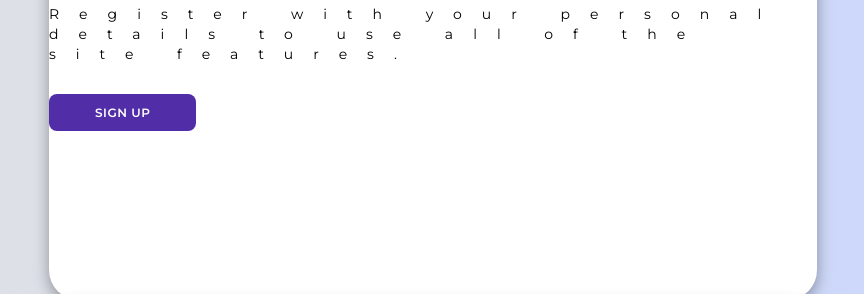
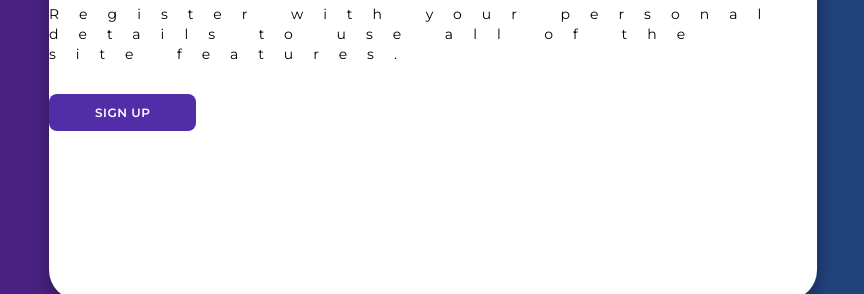
Before and after one commit to Dresae/PrcW06-Login_A, a plain HTML site: page index.html in a window 1280 px wide. Shown: the part 100-394 px from the top of the page, without its empty margins (207-1071 px from the left). Drawn offline with Linux system fonts and the light colour scheme.

Commit message:
body background color change

```diff
--- a/style.css
+++ b/style.css
@@ -8,8 +8,8 @@
 }
 
 body{
-    background-color: #c9d6ff;
-    background: linear-gradient(to right, #e2e2e2, #c9d6ff);
+    background-color: #154c79;
+    background: linear-gradient(to right, #551781, #154c79);
     display: flex;
     align-items: center;
     justify-content: center;
```
